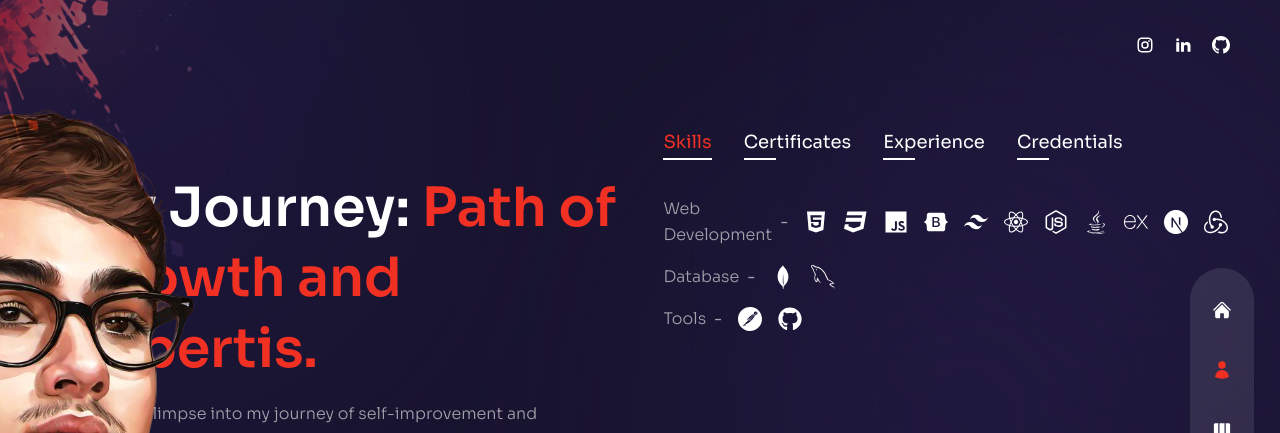
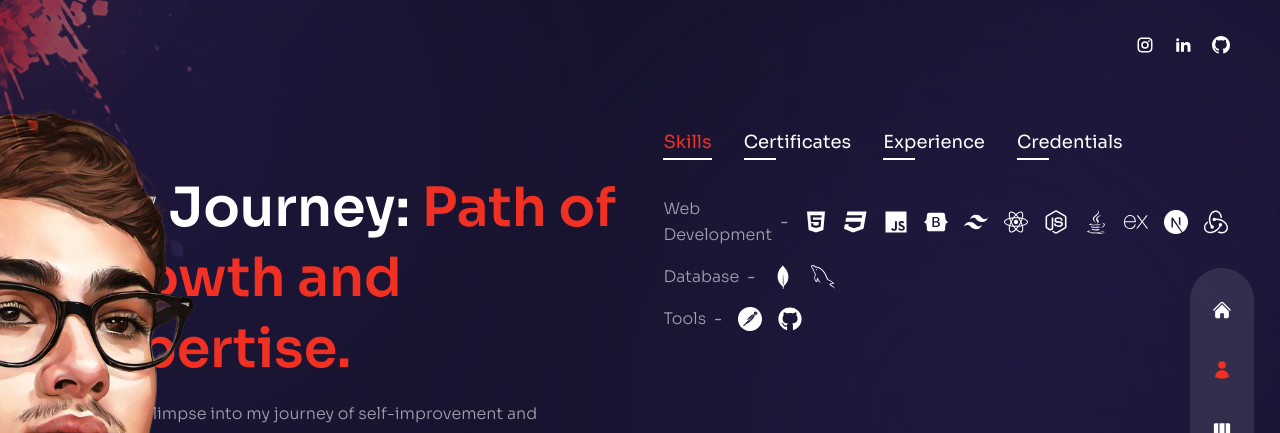
Before and after one commit to Tiwari-Niket/portfolio, a Next.js app: page /about in a window 1280 px wide. Shown: the top 433 px of the page. Built offline with nearby package versions, Linux system fonts and the light colour scheme.

Commit message:
Update index.js

```diff
--- a/pages/about/index.js
+++ b/pages/about/index.js
@@ -119,7 +119,7 @@ const About = () => {
       <div className='container mx-auto h-full flex flex-col items-center xl:flex-row gap-x-6'>
         {/* text */}
         <div className='flex-1 flex flex-col justify-center p-5'>
-          <motion.h2 variants={fadeIn('right', 0.2)} initial='hidden' animate='show' exit='hidden' className='h2'>My Journey: <span className='text-accent'>Path of Growth and Expertis.</span></motion.h2>
+          <motion.h2 variants={fadeIn('right', 0.2)} initial='hidden' animate='show' exit='hidden' className='h2'>My Journey: <span className='text-accent'>Path of Growth and Expertise.</span></motion.h2>
           <motion.p variants={fadeIn('right', 0.4)} initial='hidden' animate='show' exit='hidden' className='max-w-[500px] mx-auto xl:mx-0 mb-6 xl:mb-12 px-2 xl:px-0'>Here&apos;s a glimpse into my journey of self-improvement and professional development. From obtaining certifications to mastering various programming languages and tools, I strive to stay ahead in the fast-paced world of technology.</motion.p>
         </div>
         {/* info */}
```
